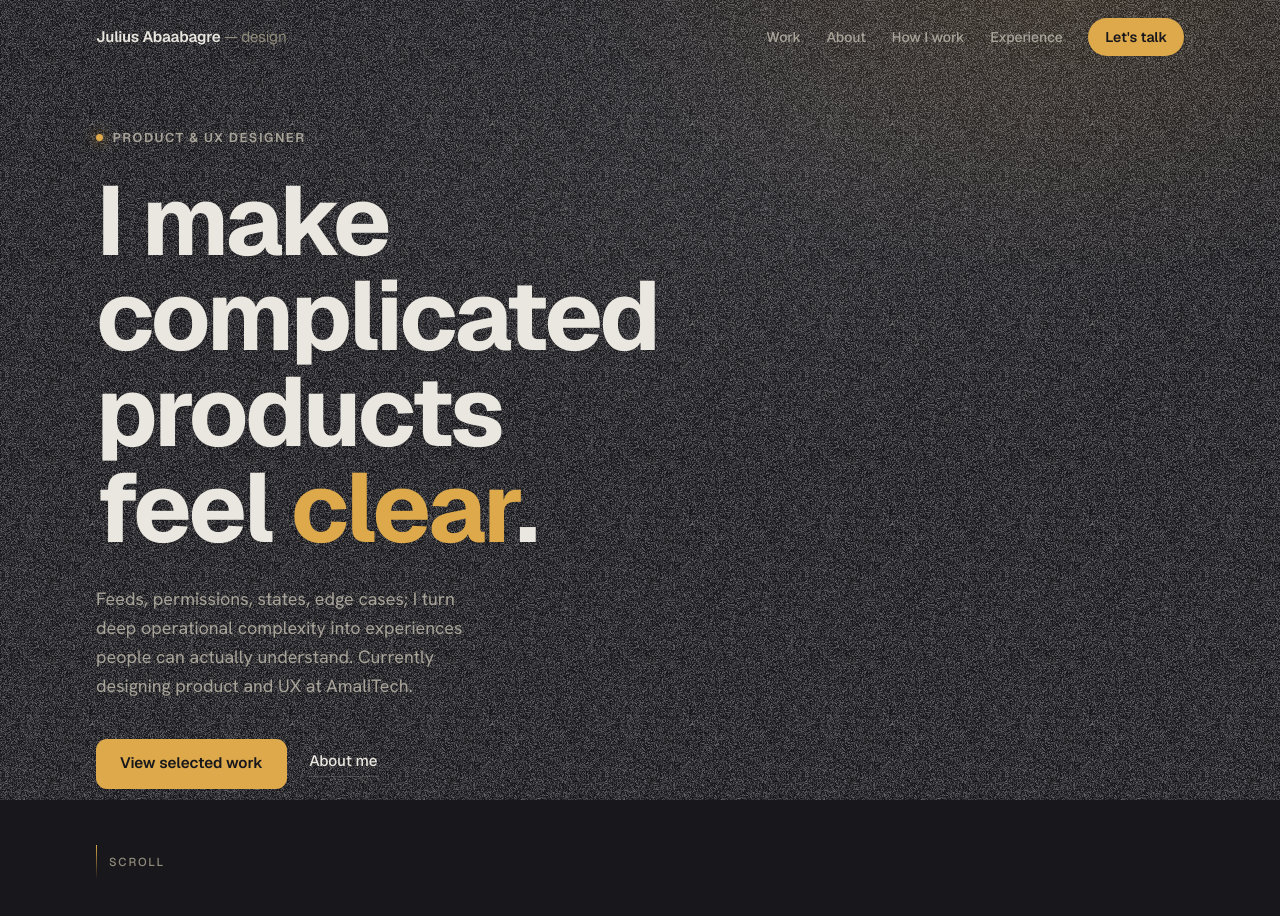
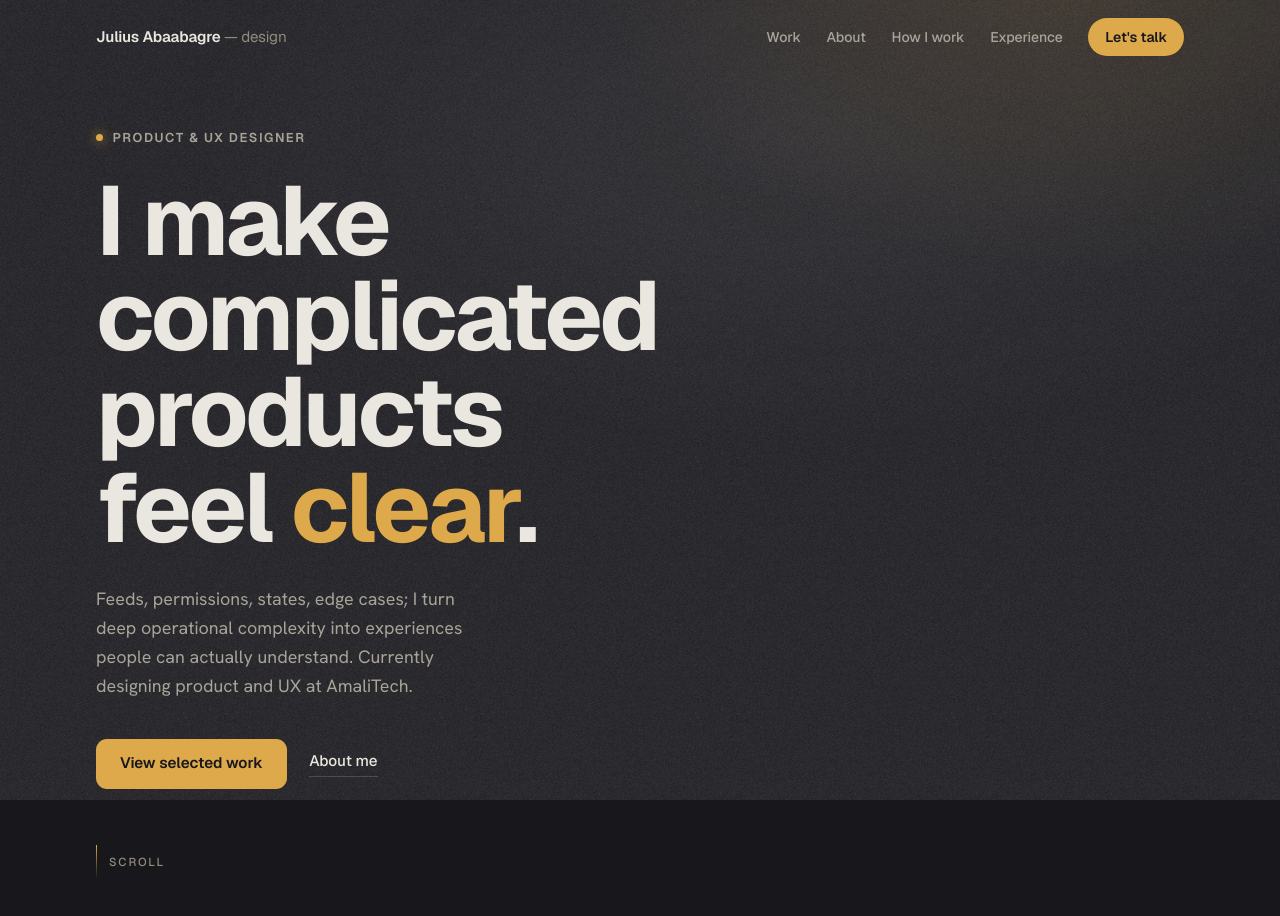
Before and after one commit to Jabaabagre/julius-portfolio, a Next.js app: page / in a window 1280 px wide. Shown: the top 916 px of the page. Built offline with nearby package versions, Linux system fonts and the light colour scheme.

Commit message:
fix: use softer, finer grain texture instead of harsh per-pixel noise

```diff
--- a/src/app/globals.css
+++ b/src/app/globals.css
@@ -132,7 +132,7 @@
 .grain-layer {
   background-image: url("/textures/grain.png");
   background-repeat: repeat;
-  opacity: 0.5;
+  opacity: 0.18;
   mix-blend-mode: overlay;
 }
 
```
Also changed, not shown: public/textures/grain.png.
